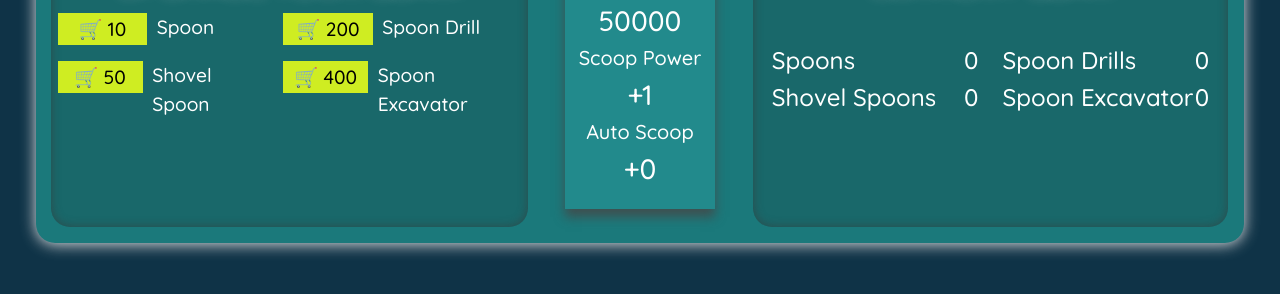
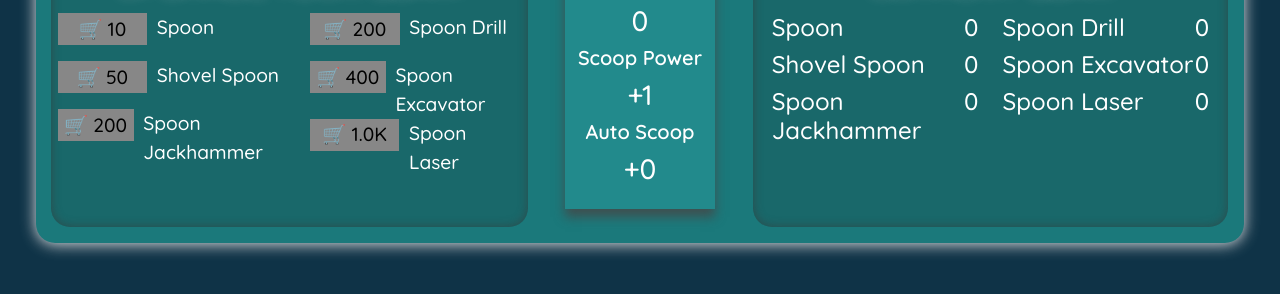
Before and after one commit to ArrMata/bcw-2023summer-moonminer-checkpoint, a plain HTML site: page index.html in a window 1280 px wide. Shown: the part 502-796 px from the top of the page. Drawn offline with nearby package versions, Linux system fonts and the light colour scheme.

Commit message:
refactored inventory drawing - added new upgrades

```diff
--- a/app.js
+++ b/app.js
@@ -1,7 +1,7 @@
 // #region Global Variables
 
 let playerInfo = {
-    currentCheeseTotal: 50000,
+    currentCheeseTotal: 0,
     clickPower: 1,
     autoPower: 0,
 }
@@ -18,6 +18,12 @@ let clickUpgrades = [
         price: 50,
         quantity: 0,
         multiplier: 5
+    },
+    {
+        name: 'Spoon Jackhammer',
+        price: 200,
+        quantity: 0,
+        multiplier: 20
     }
 ]
 
@@ -33,6 +39,12 @@ let autoUpgrades = [
         price: 400,
         quantity: 0,
         multiplier: 10
+    },
+    {
+        name: 'Spoon Laser',
+        price: 1000,
+        quantity: 0,
+        multiplier: 150
     }
 ]
 
@@ -87,7 +99,7 @@ function updatePlayerStats() {
 function drawScreen() {
     drawPurchaseBlock()
     drawPlayerStats()
-    drawPlayerInventory()
+    drawInventoryBlock()
 }
 
 function drawPlayerStats() {
@@ -133,26 +145,36 @@ function clearPurchaseBlock() {
     purchaseBlockElem.innerHTML = ''
 }
 
-// function drawInventoryBlock() {
-//     clearInventoryBlock()
-//     clickNameStrings = `<div>`
-//     autoString = `<div>`
+function drawInventoryBlock() {
+    clearInventoryBlock()
+    clickNameStrings = `<div>`
+    clickQuantityStrings = `<div>`
+    autoNameStrings = `<div>`
+    autoQuantityStrings = `<div>`
 
-//     clickUpgrades.forEach(upgrade => {
-//         clickString += `<h2>${upgrade.name}</h2>`
-//     })
-//     clickString += `</div>`
+    clickUpgrades.forEach(upgrade => {
+        clickNameStrings += `<h2>${upgrade.name}</h2>`
+        clickQuantityStrings += `<h2>${upgrade.quantity}</h2>`
+    })
+    clickNameStrings += `</div>`
+    clickQuantityStrings += `</div>`
 
-//     autoUpgrades.forEach(upgrade => {
-//         autoString += `<h2>${upgrade.quantity}</h2>`
-//     })
+    autoUpgrades.forEach(upgrade => {
+        autoNameStrings += `<h2>${upgrade.name}</h2>`
+        autoQuantityStrings += `<h2>${upgrade.quantity}</h2>`
+    })
+    autoNameStrings += `</div>`
+    autoQuantityStrings += `</div>`
 
-// }
+    document.getElementById('clickInventory').innerHTML = clickNameStrings + clickQuantityStrings
+    document.getElementById('autoInventory').innerHTML = autoNameStrings + autoQuantityStrings
 
-// function clearInventoryBlock() {
-//     document.getElementById('clickInventory').innerHTML = ""
-//     document.getElementById('autoInventory').innerHTML = ""
-// }
+}
+
+function clearInventoryBlock() {
+    document.getElementById('clickInventory').innerHTML = ""
+    document.getElementById('autoInventory').innerHTML = ""
+}
 
 function rotateMoon() {
     moonRotation += 10
--- a/index.html
+++ b/index.html
@@ -59,11 +59,11 @@
             <!-- #region current currency info -->
             <div class="d-flex flex-column justify-content-center col-2 p-0">
                 <div class="currency-block">
-                    <h2>Total</h2>
+                    <h2 class="custom-fw-bold">Total</h2>
                     <h3 id="currentCheeseTotal">500</h3>
-                    <h2>Scoop Power</h2>
+                    <h2 class="custom-fw-bold">Scoop Power</h2>
                     <h3 id="currentClickPower">+25</h3>
-                    <h2>Auto Scoop</h2>
+                    <h2 class="custom-fw-bold">Auto Scoop</h2>
                     <h3 id="currentAutoPower">+10</h3>
                 </div>
             </div>
@@ -77,26 +77,10 @@
                     </div>
                     <div class="col-6">
                         <div id="clickInventory" class="d-flex justify-content-between">
-                            <div>
-                                <h2>Spoons</h2>
-                                <h2>Shovel Spoons </h2>
-                            </div>
-                            <div>
-                                <h2 id="spoonTotal">5</h2>
-                                <h2 id="spoonShovelTotal">5</h2>
-                            </div>
                         </div>
                     </div>
                     <div class="col-6">
                         <div id="autoInventory" class="d-flex justify-content-between">
-                            <div>
-                                <h2>Spoon Drills</h2>
-                                <h2>Spoon Excavator</h2>
-                            </div>
-                            <div>
-                                <h2 id="spoonDrillTotal">5</h2>
-                                <h2 id="spoonExcavatorTotal">5</h2>
-                            </div>
                         </div>
                     </div>
                 </section>
--- a/style.css
+++ b/style.css
@@ -7,19 +7,15 @@ CFED22
 E3BD26
 */
 
-:root {
-    --moon-rotation: 0;
-}
-
 * {
     font-family: 'Quicksand', sans-serif;
     font-weight: 400;
+    user-select: none;
 }
 
 body {
     background-color: #0F3347
 }
-
 
 .game-title {
     padding: 0.25vh 0;
@@ -33,6 +29,8 @@ body {
     font-family: 'Lobster', cursive;
     color: #CFED22
 }
+
+/* #region Gathering area / images */
 
 .gathering-area {
     display: flex;
@@ -77,6 +75,9 @@ body {
     border-radius: 7.5vw;
 }
 
+/* #endregion */
+
+
 .player-info {
     margin: 3vh;
     padding: 2vh 0.25vw;
@@ -85,6 +86,8 @@ body {
     border-radius: 1.5vw;
     box-shadow: 0vw 0.15vh 15px rgb(227, 227, 227);
 }
+
+/* #region purchasing area */
 
 .purchasing-block {
     height: 100%;
@@ -139,6 +142,10 @@ body {
     margin-bottom: 2vh;
 }
 
+/* #endregion */
+
+/* #region middle area */
+
 .currency-block {
     color: white;
     background-color: #228a8c;
@@ -155,6 +162,10 @@ body {
 .currency-block h3 {
     font-size: 1.75rem
 }
+
+/* #endregion */
+
+/* #region inventory area */
 
 .inventory-block {
     height: 100%;
@@ -184,6 +195,8 @@ body {
     text-shadow: 0vw 0.15vh 15px rgb(227, 227, 227);
 }
 
+/* #endregion */
+
 /* #region Utility Classes */
 
 .custom-fw-light {
```
